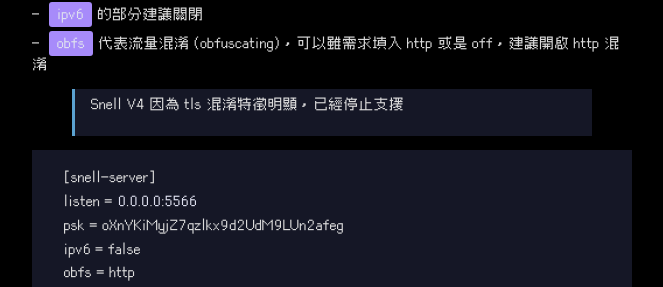
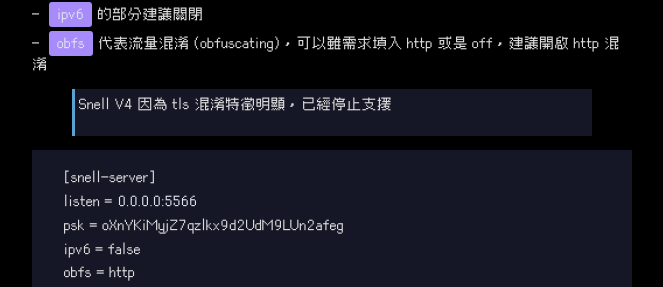
Before and after one commit to morningdip/home, a Jekyll site: the page built from _posts/2024-01-08-ponte.md, in a window 1280 px wide. Shown: the part 479-766 px from the top of the page, without its empty margins (308-971 px from the left). Built offline with Jekyll 4.4.1, drawn with Linux system fonts in a browser that asks for light colours.

Commit message:
Update base.scss

```diff
--- a/_sass/base.scss
+++ b/_sass/base.scss
@@ -26,10 +26,11 @@ ul, li { margin: 8px 0px;  color: var(--text-color); }
 a { text-decoration: underline;  color: var(--link-color); }
 a:hover { color: var(--background-color); background-color: var(--base-color); }
 blockquote {
-  border-left: 3px solid var(--carolina-blue);
-  background-color: var(--raisin-black);
-  padding: 4px 4px 4px 16px;
-  line-height: 1.7 !important;
+    display: block;
+    border-left: 3px solid var(--carolina-blue);
+    background-color: var(--raisin-black);
+    padding: 4px 4px 4px 4px;
+    line-height: 1.7 !important;
 }
 @media only screen and (max-device-width: 500px) { * { font-size: $mobile-font-size !important; } }
 
```
